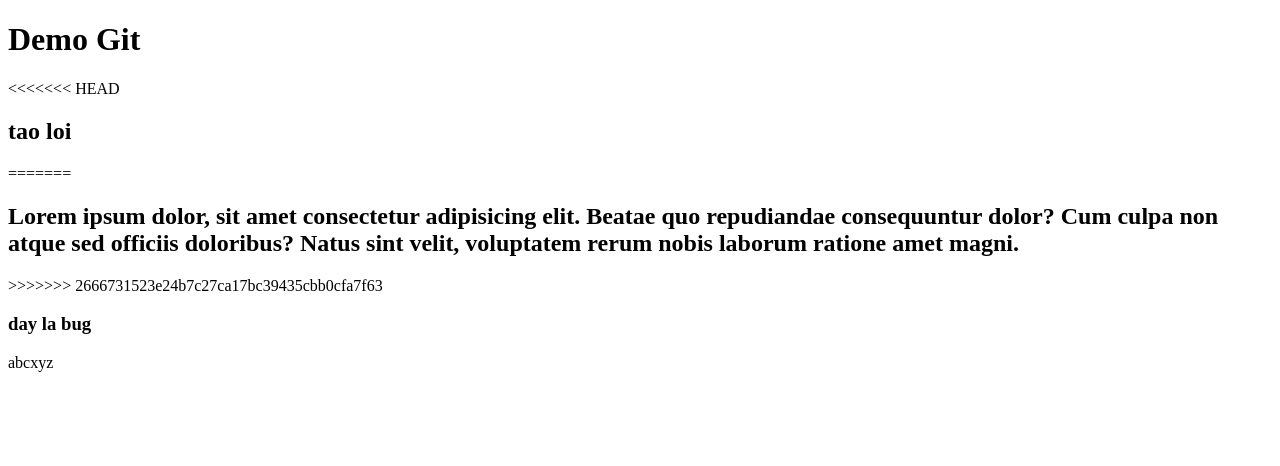
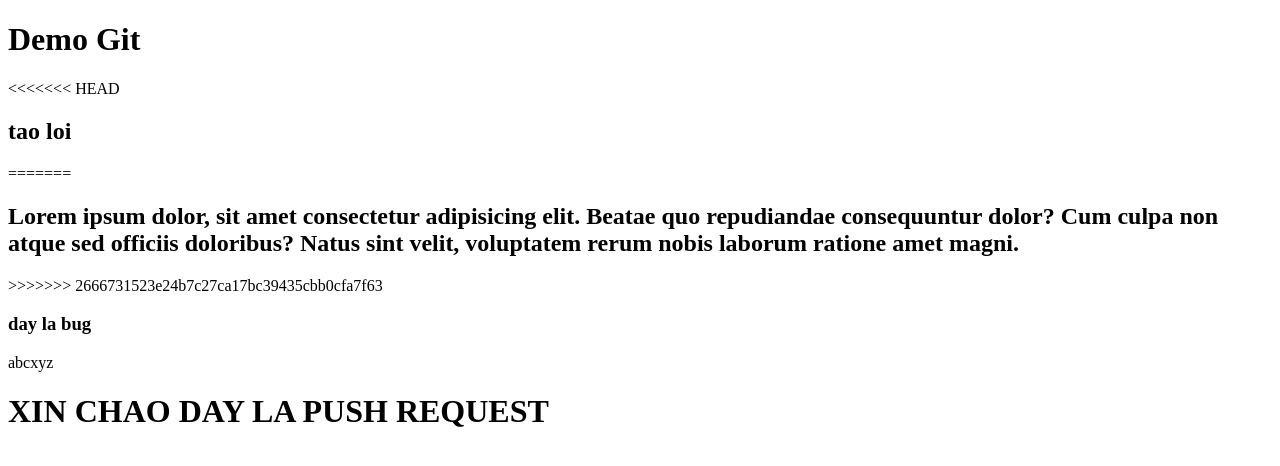
Before and after one commit to lethunhi/NhiBC05, a plain HTML site: page index.html in a window 1280 px wide. Drawn offline with Linux system fonts and the light colour scheme.

Commit message:
request pull

```diff
--- a/index.html
+++ b/index.html
@@ -15,6 +15,7 @@
 >>>>>>> 2666731523e24b7c27ca17bc39435cbb0cfa7f63
         <h3>day la bug</h3>
         <p>abcxyz</p>
+        <h1>XIN CHAO DAY LA PUSH REQUEST</h1>
     </header>
 </body>
 </html>
```
